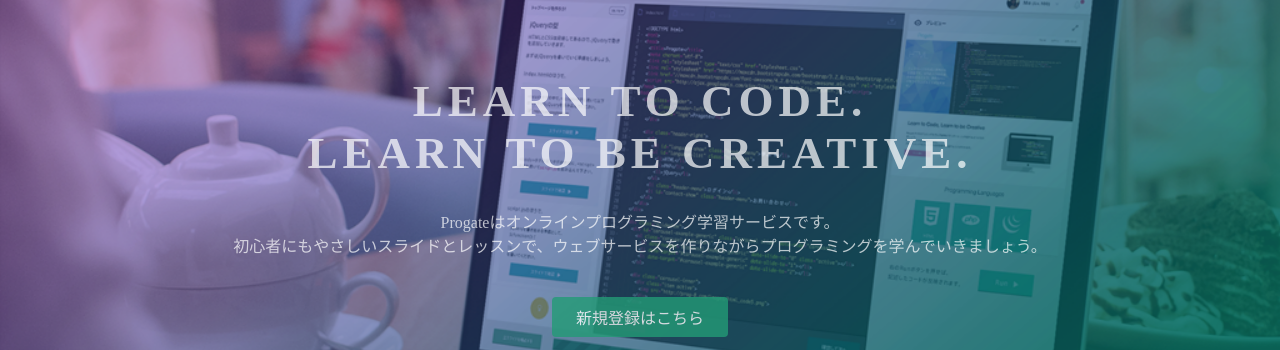
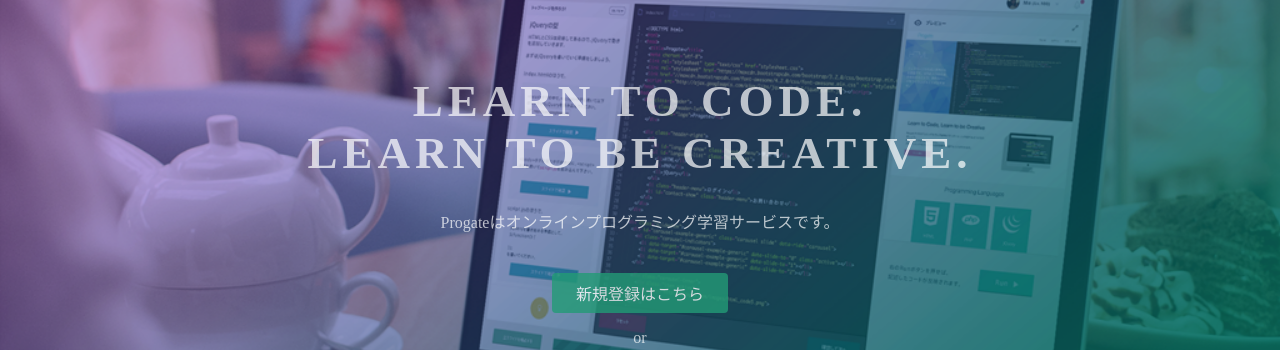
Before and after one commit to nekogami-song/nekogami-song, a plain HTML site: page index.html in a window 1280 px wide. Shown: the part 135-485 px from the top of the page. Drawn offline with Linux system fonts and the light colour scheme.

Commit message:
Update index.html

```diff
--- a/index.html
+++ b/index.html
@@ -24,7 +24,7 @@
   <div class="top-wrapper">
     <div class="container">
       <h1>LEARN TO CODE.<br>LEARN TO BE CREATIVE.</h1>
-      <p>Progateはオンラインプログラミング学習サービスです。<br>初心者にもやさしいスライドとレッスンで、ウェブサービスを作りながらプログラミングを学んでいきましょう。</p>
+      <p>Progateはオンラインプログラミング学習サービスです。</p>
       <div class="btn-wrapper">
         <a href="#" class="btn signup">新規登録はこちら</a>
         <p>or</p>
```
